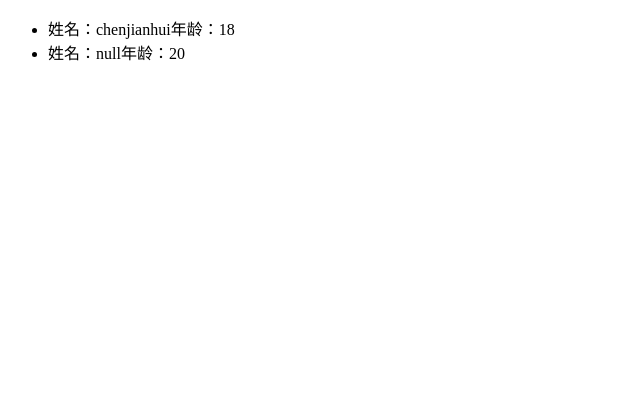
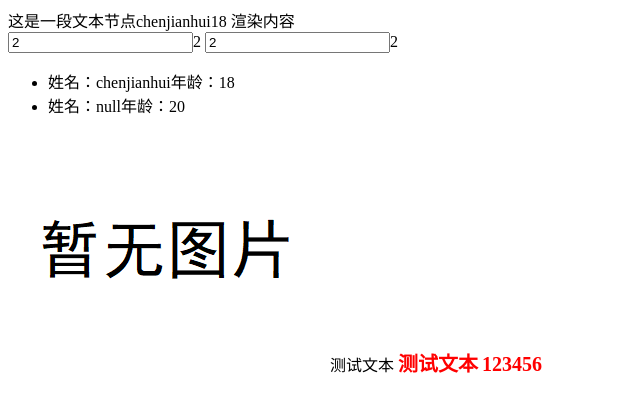
Before and after one commit to uoik/MyVue, a plain HTML site: page index.html in a window 1280 px wide. Shown: the whole page, without its empty margins (0-640 px from the left). Drawn offline with Linux system fonts and the light colour scheme.

Commit message:
7、MVVM原理 - v-bind v-on指令

```diff
--- a/core/instance/grammer/vbind.js
+++ b/core/instance/grammer/vbind.js
@@ -1,8 +1,71 @@
+import { getValue, getEnvAttr } from '../../util/objectUtil.js';
+import { generateCode, isTrue } from '../../util/code.js';
+
 /**
  * 绑定属性值
  * @param {*} vm 实例
  * @param {*} vnode 虚拟节点
  */
 export function vbind(vm, vnode) {
+    if (vnode.nodeType !== 1) return;
 
-}
+    let attrNames = vnode.elm.getAttributeNames();
+    for (let i = 0; i < attrNames.length; i++) {
+        // 判断是否有v-bind指令
+        if (attrNames[i].indexOf('v-bind:') == 0 || attrNames[i].indexOf(':') == 0) {
+            replaceAttr(vm, vnode, attrNames[i], vnode.elm.getAttribute(attrNames[i]));
+        }
+    };
+};
+
+/**
+ * 替换属性值
+ * @param {*} vm 实例
+ * @param {*} vnode 节点
+ * @param {*} attr 属性名
+ * @param {*} value 属性值
+ */
+function replaceAttr(vm, vnode, attr, value) {
+    let k = attr.split(':')[1];
+    // console.log(attr, value)
+    // 判断属性值是否为表达式
+    if (/^{[\w\W]+}$/.test(value)) {
+        let v = value.substring(1, value.length - 1);
+        let expressionList = v.split(',').map(v => v.trim());
+        let result = analysisExpression(vm, vnode, expressionList);
+        vnode.elm.setAttribute(k, result)
+    } else {
+        let v = getValue(vm._data, value);
+        vnode.elm.setAttribute(k, v)
+    };
+};
+
+/**
+ * 分析表达式
+ * @param {*} vm 实例
+ * @param {*} vnode 节点
+ * @param {*} expressionList 表达式列表
+ */
+function analysisExpression(vm, vnode, expressionList) {
+    // 获取当前环境数据
+    let data = getEnvAttr(vm, vnode);
+    // 解析表达式
+    let code = generateCode(data);
+    // 拼接字符
+    let result = '';
+    for (let i = 0; i < expressionList.length; i++) {
+        // 判断是否有冒号
+        let isSym = expressionList[i].indexOf(":");
+        if (isSym >= 0) {
+            let temp = expressionList[i].split(':');
+            let bool = isTrue(temp[1], code);
+            if (bool) {
+                result += temp[0] + ',';
+            }
+        } else {
+            result += expressionList[i] + ',';
+        }
+    }
+    result = result.replace(/,/g, ' ').trim();
+    return result;
+};
--- /dev/null
+++ b/core/instance/grammer/von.js
@@ -0,0 +1,44 @@
+import { getValue } from '../../util/objectUtil.js';
+
+/**
+ * 绑定事件方法
+ * @param {*} vm 实例
+ * @param {*} vnode 虚拟节点
+ */
+export function von(vm, vnode) {
+    if (vnode.nodeType !== 1) return;
+
+    let attrNames = vnode.elm.getAttributeNames();
+    for (let i = 0; i < attrNames.length; i++) {
+        // 判断是否有v-on指令
+        if (attrNames[i].indexOf('v-on:') == 0 || attrNames[i].indexOf('@') == 0) {
+            analysisAttr(vm, vnode, attrNames[i], vnode.elm.getAttribute(attrNames[i]));
+        }
+    };
+};
+
+/**
+ * 解析
+ * @param {*} vm 实例
+ * @param {*} vnode 节点
+ * @param {*} key 事件名称
+ * @param {*} func 方法
+ */
+function analysisAttr(vm, vnode, key, func) {
+    let temp1 = key.indexOf('@');
+    let temp2 = key.indexOf(':');
+    let site = temp1 >= 0 ? temp1 : (temp2 >= 0 ? temp2 : '');
+    let value = getValue(vm._methods, func);
+    vnode.elm.addEventListener(key.substring(site + 1, key.length), proxyFunc(vm, value));
+}
+
+/**
+ * 代理方法，将this指向实例
+ * @param {*} vm
+ * @param {*} func
+ */
+function proxyFunc(vm, func) {
+    return function() {
+        func.call(vm);
+    }
+}
--- a/core/instance/init.js
+++ b/core/instance/init.js
@@ -17,6 +17,14 @@ function initMixin(Due) {
             vm._data = constructProxy(vm, options.data, '');
         }
 
+        // 初始化methods
+        if(options && options.methods) {
+            vm._methods = options.methods;
+            for (const key in options.methods) {
+                vm[key] = options.methods[key];
+            }
+        }
+
         // 初始化el并挂载
         if(options && options.el){
             const rootDom = document.getElementById(options.el);
--- a/core/instance/mount.js
+++ b/core/instance/mount.js
@@ -3,6 +3,8 @@ import prepareRender, { getVNodeByTemplate, clearMap, renderNode } from './rende
 import { vmodel } from "./grammer/vmodel.js";
 import { vfor } from './grammer/vfor.js';
 import { mergeAttr } from '../util/objectUtil.js';
+import { vbind } from "./grammer/vbind.js";
+import { von } from './grammer/von.js';
 
 /**
  * 添加挂载属性
@@ -29,7 +31,7 @@ function mount(vm, elm) {
 }
 
 /**
- * 生成一个虚拟D节点
+ * 生成一个虚拟DOM节点
  * @param {*} vm 实例
  * @param {*} elm 元素
  * @param {*} parent 父级节点
@@ -52,6 +54,9 @@ function constructVNode(vm, elm, parent) {
             vnode.env = mergeAttr(vnode.env, parent ? parent.env : {});
         }
     }
+
+    vbind(vm, vnode); // 检查v-bind指令
+    von(vm, vnode); // 检查v-on指令
 
     // 得到节点类型
     let nodeType = vnode.nodeType;
--- /dev/null
+++ b/core/util/code.js
@@ -0,0 +1,24 @@
+/**
+ * 将对象生成字符串代码
+ * @param {*} data
+ */
+export function generateCode(data) {
+    let code = '';
+    for (const key in data) {
+        code += `let ${key} = ${JSON.stringify(data[key])};`;
+    }
+    return code;
+}
+
+/**
+ * 执行表达式
+ * @param {*} expression 表达式
+ * @param {*} env 环境
+ */
+export function isTrue(expression, env) {
+    let bool = false;
+    let code = env;
+    code += `if(${expression}){bool = true};`;
+    eval(code);
+    return bool;
+}
--- a/core/util/objectUtil.js
+++ b/core/util/objectUtil.js
@@ -82,3 +82,14 @@ function cloneObject(obj) {
     })
     return result;
 }
+
+/**
+ * 拼接环境变量
+ * @param {*} vm
+ * @param {*} vnode
+ */
+export function getEnvAttr(vm, vnode) {
+    let result = mergeAttr(vm._data, vnode.env);
+    result = mergeAttr(result, vm._computed);
+    return result;
+}
--- a/index.html
+++ b/index.html
@@ -4,16 +4,30 @@
     <meta charset="UTF-8">
     <meta name="viewport" content="width=device-width, initial-scale=1.0">
     <title>Document</title>
+    <style>
+        .red{
+            color: red;
+            font-size: 20px;
+        }
+        .blue{
+            font-weight: bold;
+        }
+    </style>
 </head>
 <body>
     <div id="app">
-        <!-- 这是一段文本节点{{name}}{{age}}
+        这是一段文本节点{{name}}{{age}}
         <span>{{content}}</span>
         <br>
-        <input type="text" v-model='obj.x'>{{obj.x}} -->
+        <input v-on:keydown='test' type="text" v-model='obj.x'>{{obj.x}}
+        <input @keydown='test' type="text" v-model='obj.x'>{{obj.x}}
         <ul>
             <li v-for='(key) in list'>姓名：{{key.name}}年龄：{{key.age}}</li>
         </ul>
+        <img v-bind:src="imgSrc" alt="图片">
+        <span v-bind:class='test'>测试文本</span>
+        <span v-bind:class='{red, blue: obj.x > 1}'>测试文本</span>
+        <span class='red blue'>123456</span>
     </div>
 
     <script type='module'>
@@ -28,14 +42,27 @@
                     y: {
                         a: '12'
                     },
-                    x: 1
+                    x: 2
                 },
                 arr: [{arr1: '123'}, {arr2: '456'}],
                 content: '渲染内容',
                 list: [
                     {name: 'chenjianhui', age: 18},
                     {name: 'null', age: 20}
-                ]
+                ],
+                imgSrc: 'a.png',
+                test: 'red',
+                newOjb: {
+                    name: 1
+                }
+            },
+            methods: {
+                test(){
+                    console.log('hello', this);
+                }
+            },
+            created: function () {
+                console.log('创建完了');
             }
         });
 
```
Also changed, not shown: a.png (added).
